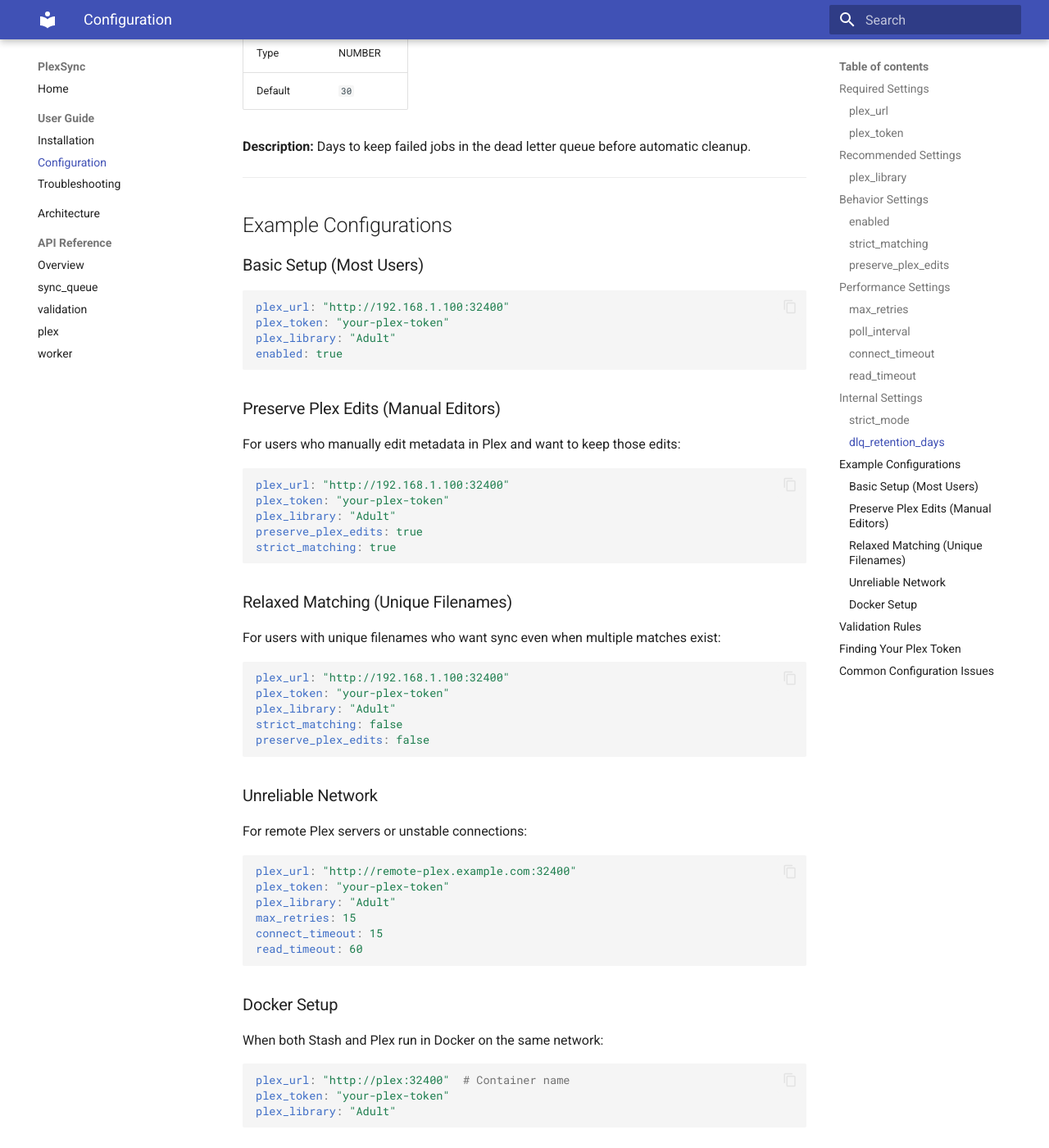
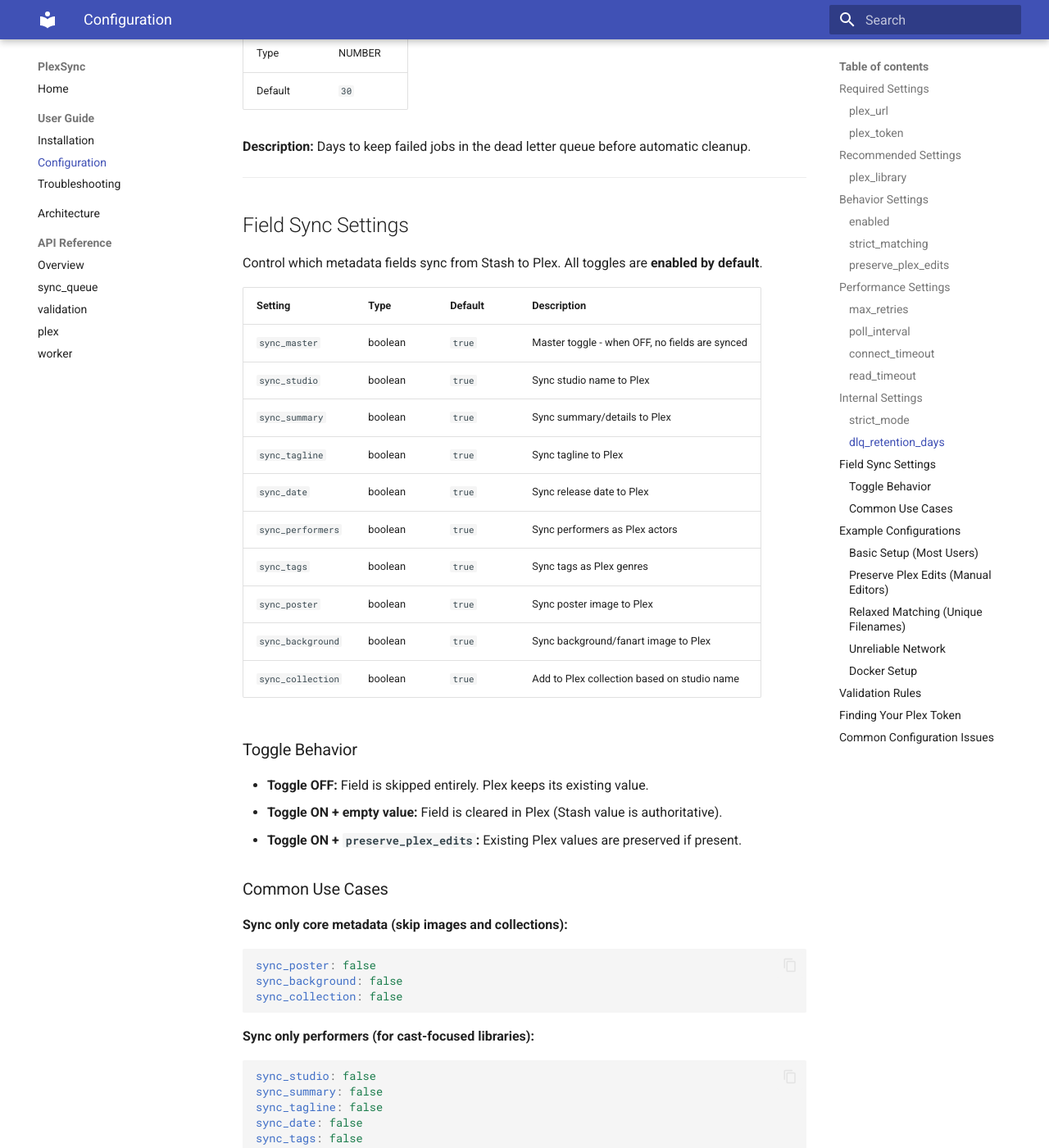
Before and after one commit to trek-e/Stash2Plex, an MkDocs documentation site: the page built from docs/config.md, in a window 1280 px wide and 1400 px high, scrolled down 6345 px. Shown: the whole window at 82% size. Built offline with MkDocs 1.6.1 and Material for MkDocs 9.7.7, drawn with Linux system fonts in a browser that asks for light colours; some of the changed text lies outside the part shown.

Commit message:
docs(10-02): add Field Sync Settings documentation
- New section documenting all 10 sync toggle settings
- Table with setting names, types, defaults, descriptions
- Toggle behavior explanation (OFF=skip, ON+empty=clear, ON+preserve=preserve)
- Common use case examples: core only, performers only, disable all
- Note about title/path always syncing for matching

````diff
--- a/docs/config.md
+++ b/docs/config.md
@@ -234,6 +234,63 @@
 
 ---
 
+## Field Sync Settings
+
+Control which metadata fields sync from Stash to Plex. All toggles are **enabled by default**.
+
+| Setting | Type | Default | Description |
+|---------|------|---------|-------------|
+| `sync_master` | boolean | `true` | Master toggle - when OFF, no fields are synced |
+| `sync_studio` | boolean | `true` | Sync studio name to Plex |
+| `sync_summary` | boolean | `true` | Sync summary/details to Plex |
+| `sync_tagline` | boolean | `true` | Sync tagline to Plex |
+| `sync_date` | boolean | `true` | Sync release date to Plex |
+| `sync_performers` | boolean | `true` | Sync performers as Plex actors |
+| `sync_tags` | boolean | `true` | Sync tags as Plex genres |
+| `sync_poster` | boolean | `true` | Sync poster image to Plex |
+| `sync_background` | boolean | `true` | Sync background/fanart image to Plex |
+| `sync_collection` | boolean | `true` | Add to Plex collection based on studio name |
+
+### Toggle Behavior
+
+- **Toggle OFF:** Field is skipped entirely. Plex keeps its existing value.
+- **Toggle ON + empty value:** Field is cleared in Plex (Stash value is authoritative).
+- **Toggle ON + `preserve_plex_edits`:** Existing Plex values are preserved if present.
+
+### Common Use Cases
+
+**Sync only core metadata (skip images and collections):**
+
+```yaml
+sync_poster: false
+sync_background: false
+sync_collection: false
+```
+
+**Sync only performers (for cast-focused libraries):**
+
+```yaml
+sync_studio: false
+sync_summary: false
+sync_tagline: false
+sync_date: false
+sync_tags: false
+sync_poster: false
+sync_background: false
+sync_collection: false
+# sync_performers defaults to true
+```
+
+**Disable all syncing temporarily:**
+
+```yaml
+sync_master: false
+```
+
+> **Note:** Title and file path are always synced (required for matching) and cannot be toggled off.
+
+---
+
 ## Example Configurations
 
 ### Basic Setup (Most Users)
````
